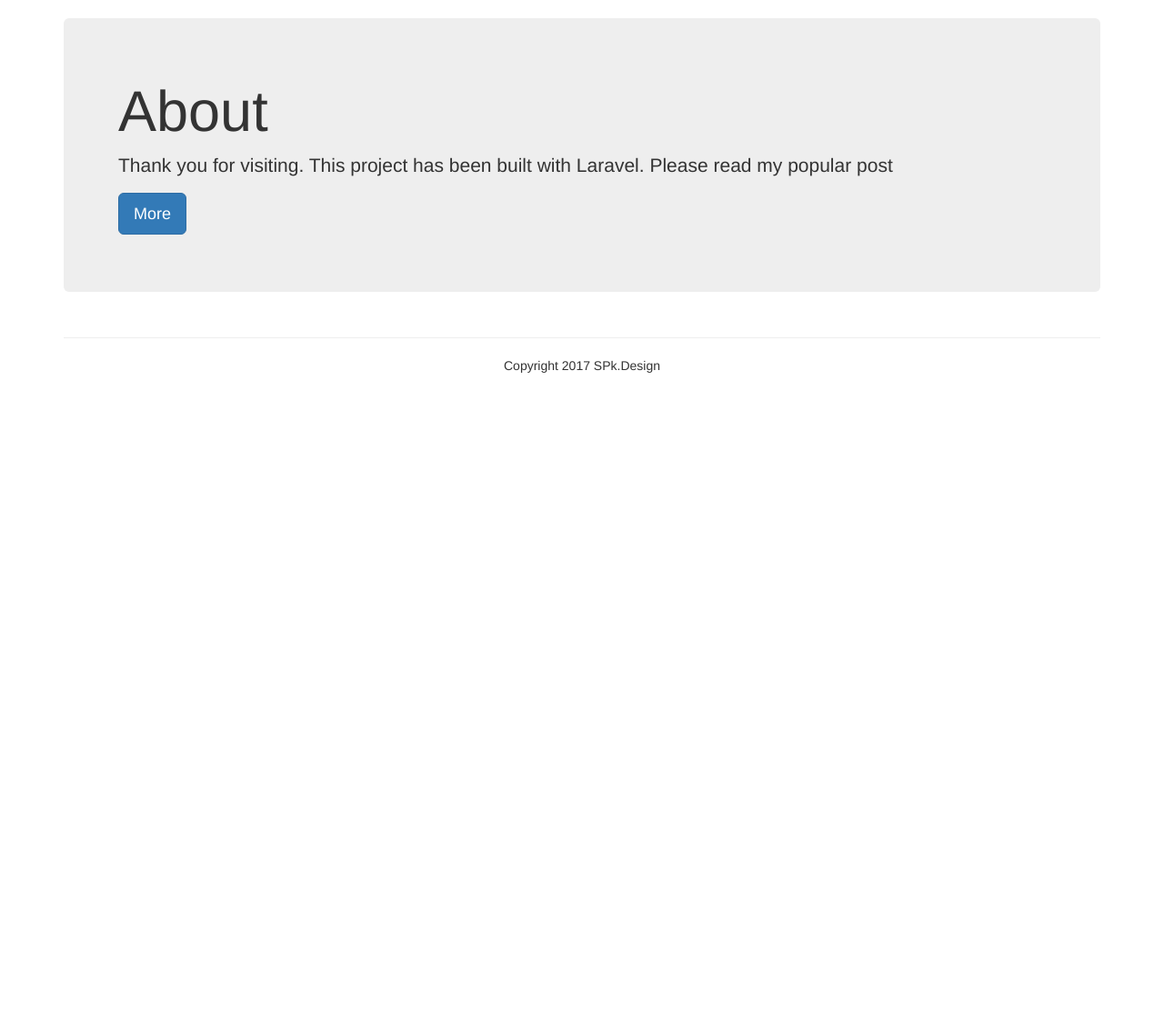
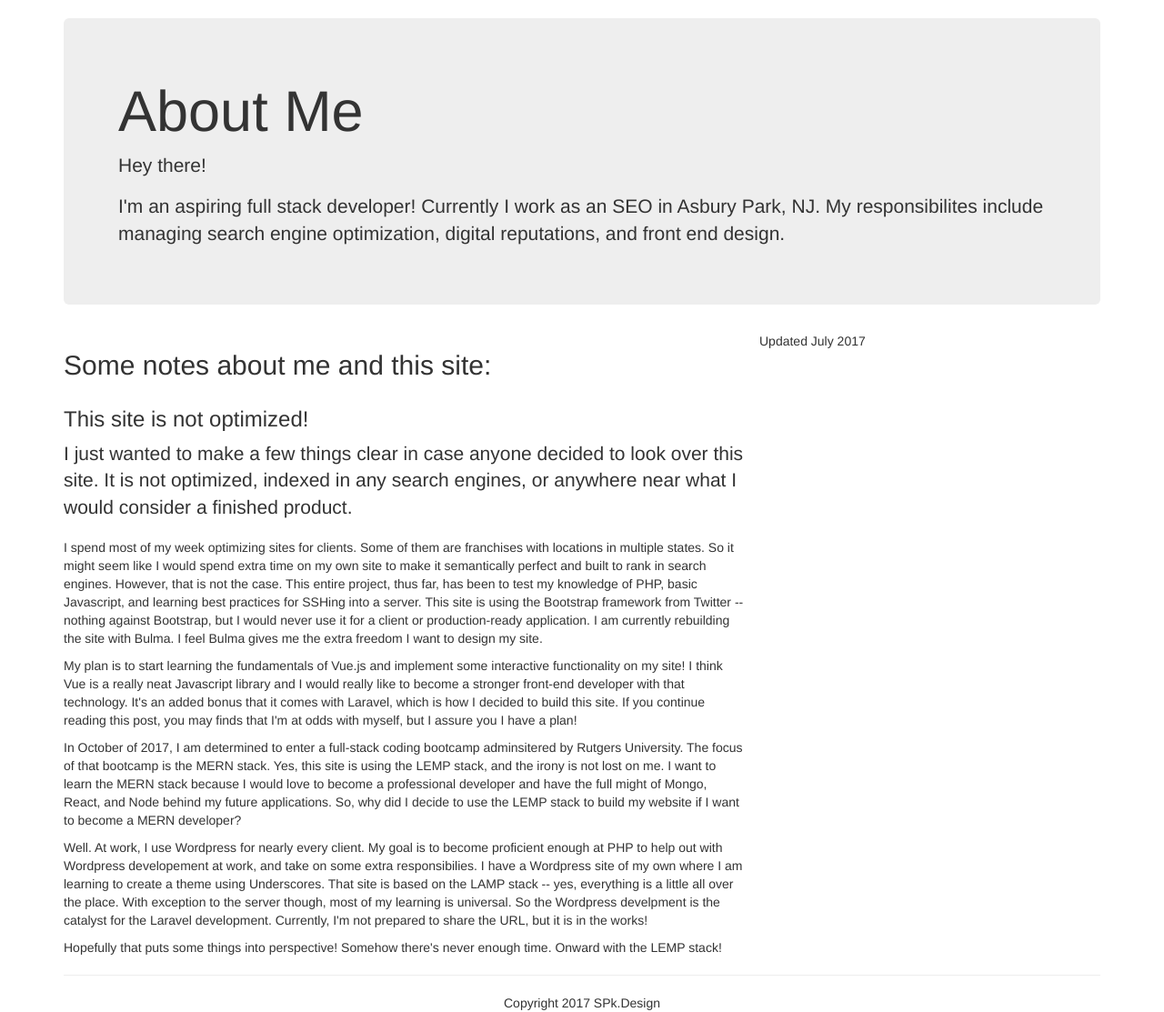
Before and after one commit to spkellydev/laravel-blog, a Laravel app: page /about in a window 1280 px wide. Shown: the part 52-1165 px from the top of the page at 91% size. Before the commit the page ends 800 px from the top, so only its background shows below. Run offline with Laravel 8, Linux system fonts and the light colour scheme; some libraries are stand-ins or nearby versions.

Commit message:
updates to the home and about page

```diff
--- a/resources/views/pages/about.blade.php
+++ b/resources/views/pages/about.blade.php
@@ -4,10 +4,23 @@
       <div class="row">
         <div class="col-md-12">
           <div class="jumbotron">
-            <h1>About</h1>
-            <p class="lead">Thank you for visiting. This project has been built with Laravel. Please read my popular post</p>
-            <p><a href="#" class="btn btn-primary btn-lg">More</a></p>
+            <h1>About Me</h1>
+            <p class="lead">Hey there!</p>
+            <p>I'm an aspiring full stack developer! Currently I work as an SEO in Asbury Park, NJ. My responsibilites include managing search engine optimization, digital reputations, and front end design.</p>
           </div> <!-- end of jumbrotron -->
         </div> <!-- end of columns -->
       </div> <!-- end of row -->
+      <section class="row">
+      	<header class="col-md-8"><h2>Some notes about me and this site:</h2></header>
+      	<article class="col-md-8">
+      		<header><h3>This site is not optimized!</h3></header>
+      		<p class="lead">I just wanted to make a few things clear in case anyone decided to look over this site. It is not optimized, indexed in any search engines, or anywhere near what I would consider a finished product.</p>
+      		<p>I spend most of my week optimizing sites for clients. Some of them are franchises with locations in multiple states. So it might seem like I would spend extra time on my own site to make it semantically perfect and built to rank in search engines. However, that is not the case. This entire project, thus far, has been to test my knowledge of PHP, basic Javascript, and learning best practices for SSHing into a server. This site is using the Bootstrap framework from Twitter -- nothing against Bootstrap, but I would never use it for a client or production-ready application. I am currently rebuilding the site with Bulma. I feel Bulma gives me the extra freedom I want to design my site.</p>
+      		<p>My plan is to start learning the fundamentals of Vue.js and implement some interactive functionality on my site! I think Vue is a really neat Javascript library and I would really like to become a stronger front-end developer with that technology. It's an added bonus that it comes with Laravel, which is how I decided to build this site. If you continue reading this post, you may finds that I'm at odds with myself, but I assure you I have a plan!</p>
+      		<p>In October of 2017, I am determined to enter a full-stack coding bootcamp adminsitered by Rutgers University. The focus of that bootcamp is the MERN stack. Yes, this site is using the LEMP stack, and the irony is not lost on me. I want to learn the MERN stack because I would love to become a professional developer and have the full might of Mongo, React, and Node behind my future applications. So, why did I decide to use the LEMP stack to build my website if I want to become a MERN developer?</p>
+      		<p>Well. At work, I use Wordpress for nearly every client. My goal is to become proficient enough at PHP to help out with Wordpress developement at work, and take on some extra responsibilies. I have a Wordpress site of my own where I am learning to create a theme using Underscores. That site is based on the LAMP stack -- yes, everything is a little all over the place. With exception to the server though, most of my learning is universal. So the Wordpress develpment is the catalyst for the Laravel development. Currently, I'm not prepared to share the URL, but it is in the works!</p>
+      		<footer>Hopefully that puts some things into perspective! Somehow there's never enough time. Onward with the LEMP stack!</footer>
+      	</article>
+      	<footer>Updated July 2017</footer>
+      </section>
 @endsection
```
Also changed, not shown: resources/views/pages/welcome.blade.php (+4 -5 lines).
